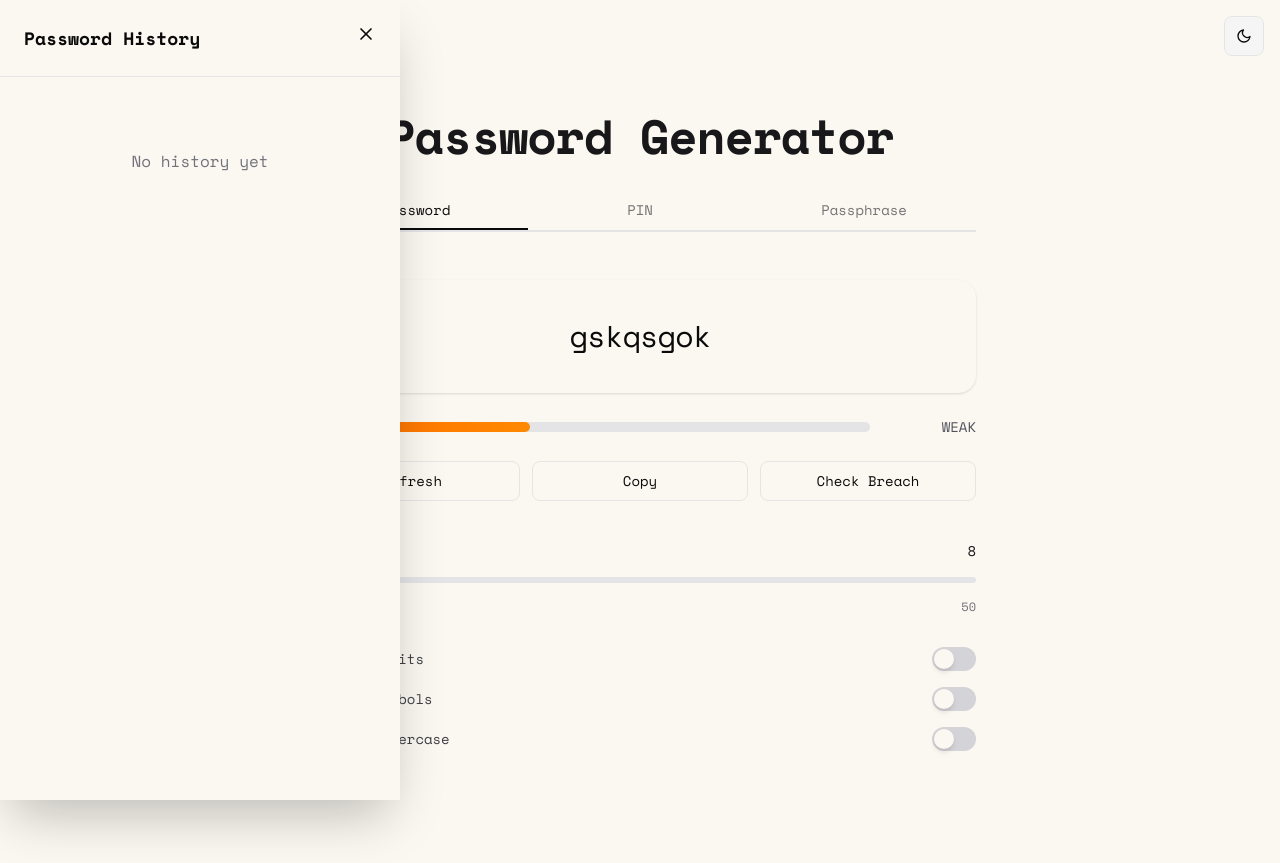
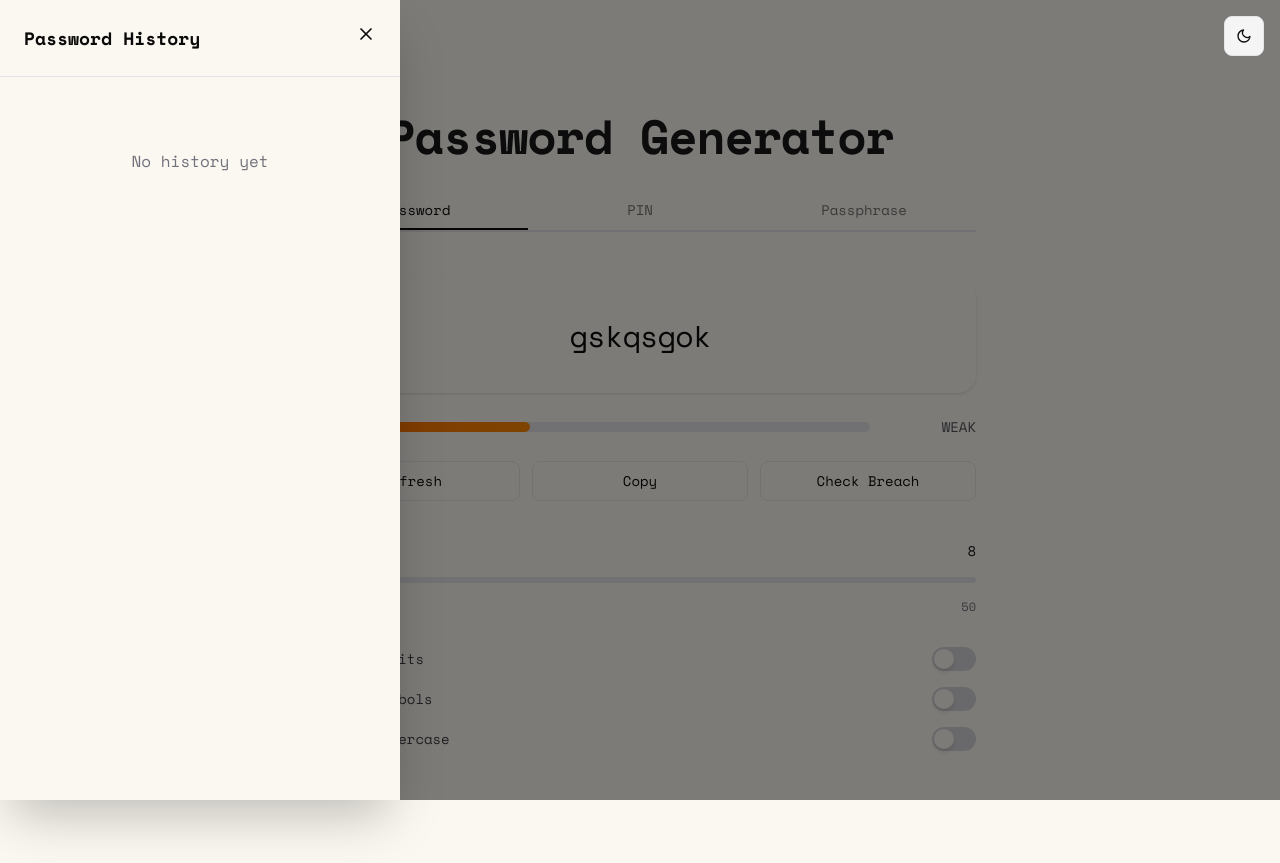
Before and after one commit to clementleetimfu/nextjs-password-generator, a Next.js app: page / in a window 1280 px wide. Both pictures are taken after a click on the button 324 px from the left and 136 px from the top of the page. Built offline with nearby package versions, Linux system fonts and the light colour scheme.

Commit message:
add backdrop

```diff
--- a/app/components/password-generator/history-slider.tsx
+++ b/app/components/password-generator/history-slider.tsx
@@ -26,8 +26,18 @@ export function HistorySlider({
   return (
     <>
       <div
-        className="fixed inset-0 bg-black/50 z-50 animate-fade-in sm:hidden"
-        onClick={onClose}
+        className="fixed inset-0 bg-black/50 z-50 animate-fade-in"
+        onClick={(e) => {
+          onClose();
+          setTimeout(() => {
+            if (typeof document !== 'undefined' && document.elementFromPoint) {
+              const element = document.elementFromPoint(e.clientX, e.clientY);
+              if (element && !element.closest('[data-testid="history-slider"]')) {
+                (element as HTMLElement).click();
+              }
+            }
+          }, 0);
+        }}
         data-testid="history-backdrop"
       />
       <aside className="fixed left-0 top-0 h-full w-full sm:w-[400px] bg-card z-[51] shadow-2xl animate-slide-in-left overflow-hidden flex flex-col" data-testid="history-slider">
```
